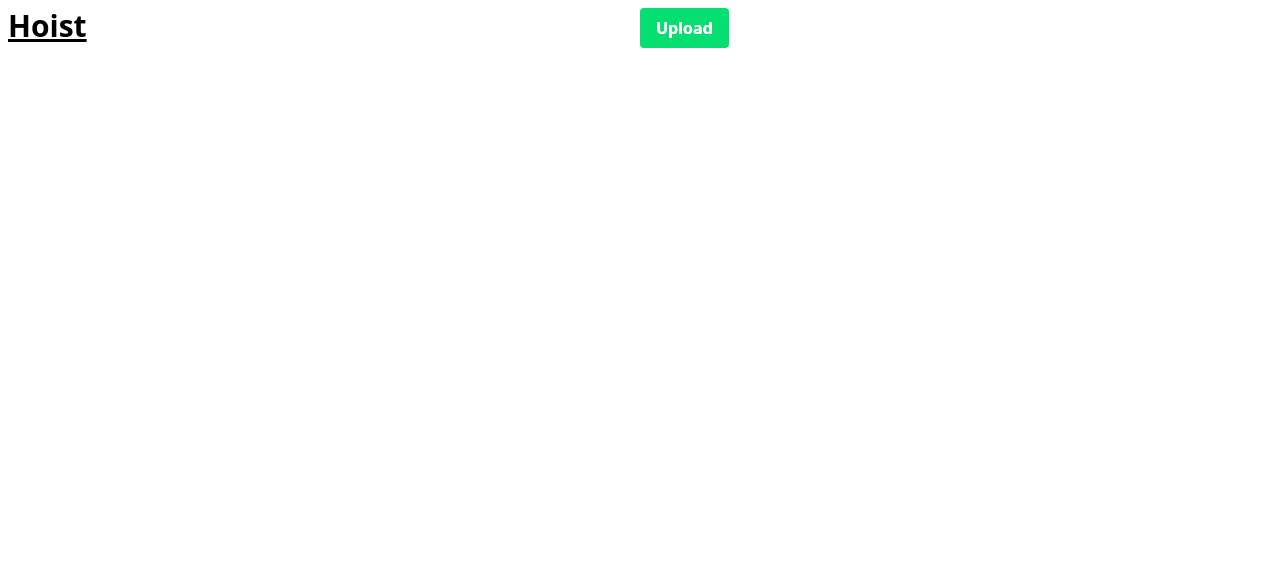
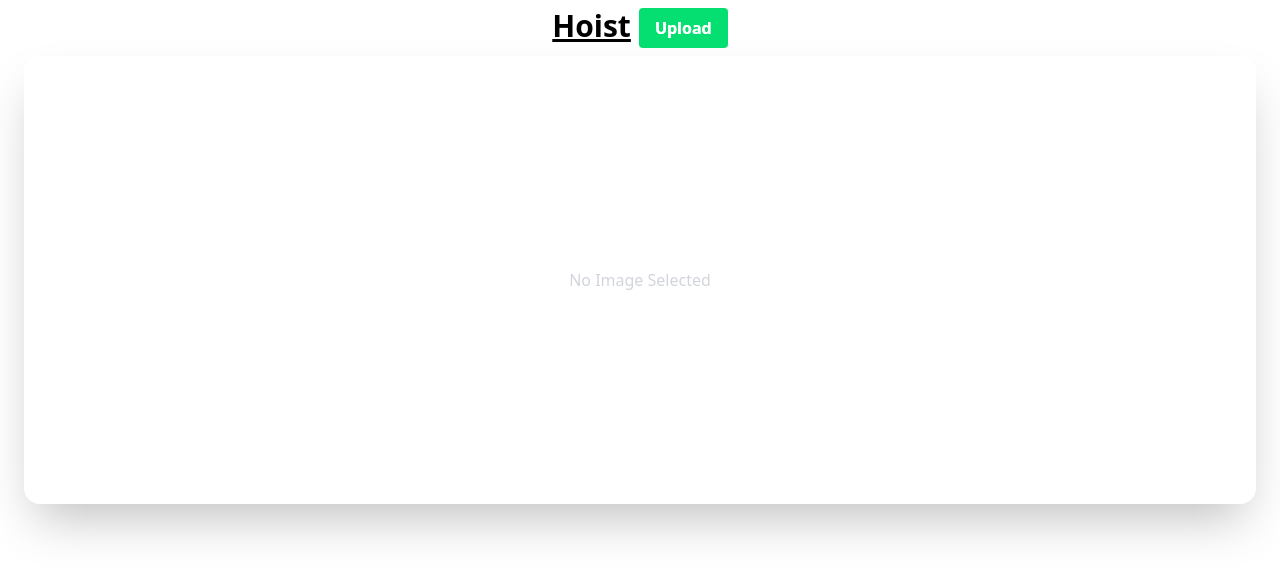
Before and after one commit to yogeshwar-b/Hoist, a React (Vite) app: page / in a window 1280 px wide. Shown: the top 576 px of the page. Built offline with nearby package versions, Linux system fonts and the light colour scheme.

Commit message:
ClientSide Image Upload Added.

```diff
--- a/src/App.tsx
+++ b/src/App.tsx
@@ -1,24 +1,61 @@
+import { useRef, useState } from 'react'
+import FlagContainer from './FlagContainer'
+
 function App() {
+  const handleUploadClick = () => {
+    fileInputRef.current && fileInputRef.current.click()
+  }
+  const fileInputRef = useRef<HTMLInputElement>(null)
+  const [imageUrl, setImageUrl] = useState<string>('')
   return (
     <div>
-      <div className='flex flex-row p-2'>
-        <div className='flex-1'>
-          <span className='inline-block font-bold underline hover:scale-105 transition duration-150 ease-out origin-left text-3xl'>
-            Hoist
-          </span>
+      <div className='flex flex-col'>
+        <div className='flex flex-row justify-center'>
+          <div className='flex flex-row gap-2 p-2'>
+            <div>
+              <span className='select-none cursor-crosshair inline-block font-bold underline hover:scale-105 transition duration-150 ease-out origin-left text-3xl'>
+                Hoist
+              </span>
+            </div>
+            <input
+              type='file'
+              name='imagefile'
+              id='imagefile'
+              className=' hidden'
+              accept='image/*'
+              ref={fileInputRef}
+              onChange={(e) => {
+                if (e.target.files && e.target.files[0]) {
+                  const imageUrl = URL.createObjectURL(e.target.files[0])
+                  setImageUrl(imageUrl)
+                  console.log(e.target.files[0])
+                }
+              }}
+            />
+            <div>
+              <UploadButton handleClick={handleUploadClick} />
+            </div>
+          </div>
         </div>
-
-        <div className='flex-1'>
-          <UploadButton />
-        </div>
+        <FlagContainer imageUrl={imageUrl} />
       </div>
     </div>
   )
 }
 
-const UploadButton = () => {
+const UploadButton = ({
+  type,
+  handleClick
+}: {
+  type?: 'submit' | 'reset' | 'button'
+  handleClick: () => void
+}) => {
   return (
-    <button className=' group bg-green-400 hover:bg-green-700 text-white font-bold py-2 px-4 rounded cursor-pointer hover:scale-105 transition duration-150 ease-out overflow-clip relative '>
+    <button
+      onClick={handleClick}
+      type={type}
+      className=' group bg-green-400 hover:bg-green-700 text-white font-bold py-2 px-4 rounded cursor-pointer hover:scale-105 transition duration-150 ease-out overflow-clip relative '
+    >
       <div className=' absolute transition duration-500 ease-out group-hover:-translate-y-6 opacity-100 group-hover:opacity-0 group-hover:scale-120'>
         Upload
       </div>
--- /dev/null
+++ b/src/FlagContainer.tsx
@@ -0,0 +1,16 @@
+const FlagContainer = ({ imageUrl }: { imageUrl: string }) => {
+  return (
+    <div className='ml-6 mr-6 p-6 shadow-2xl flex flex-col items-center rounded-2xl border-gray-200'>
+      {imageUrl === '' ? (
+        <div className='h-100 place-content-center text-gray-300'>
+          {' '}
+          No Image Selected{' '}
+        </div>
+      ) : (
+        <img className='h-100 shadow-lg' src={imageUrl} alt='UploadedImage' />
+      )}
+    </div>
+  )
+}
+
+export default FlagContainer
```
